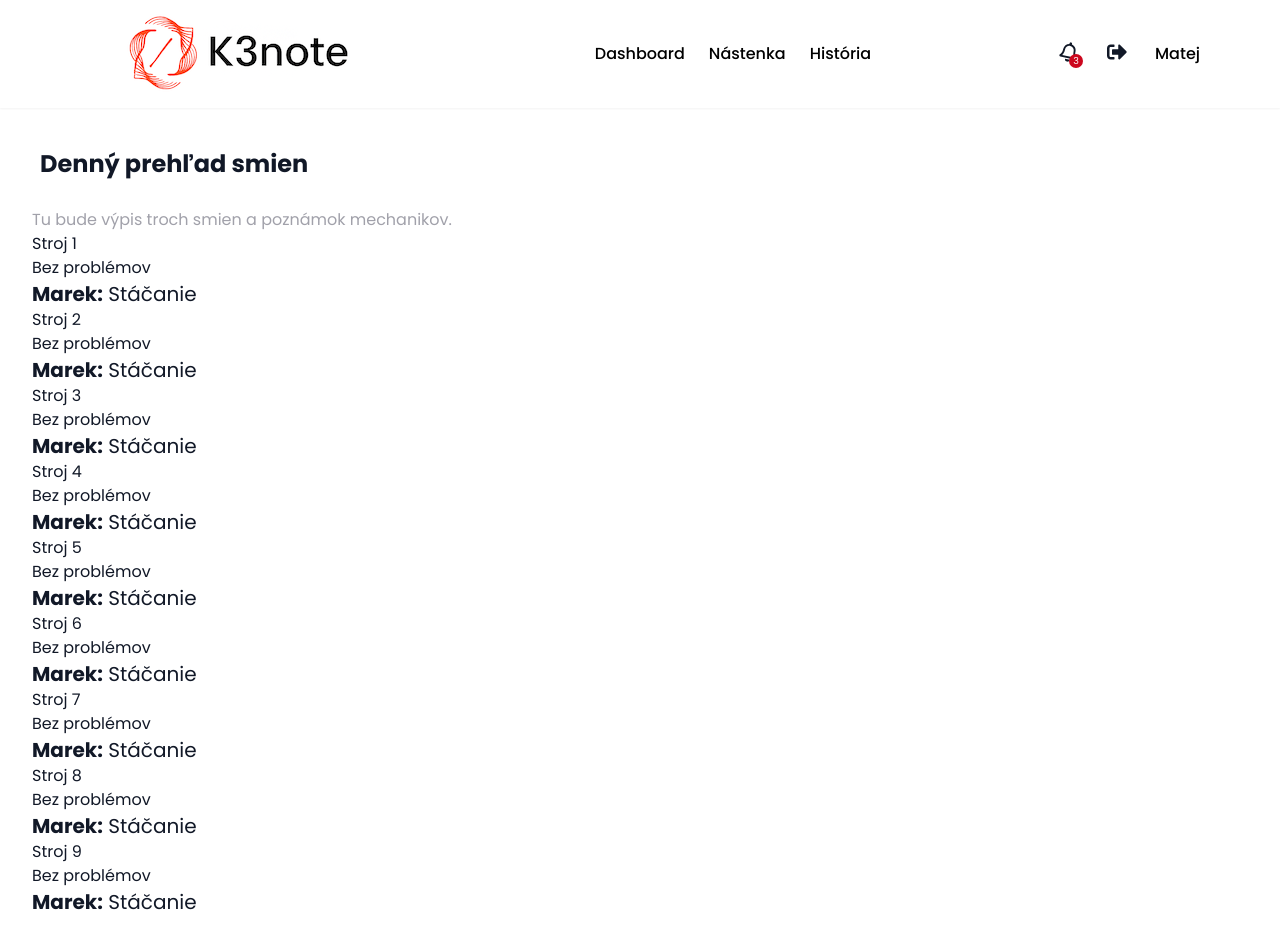
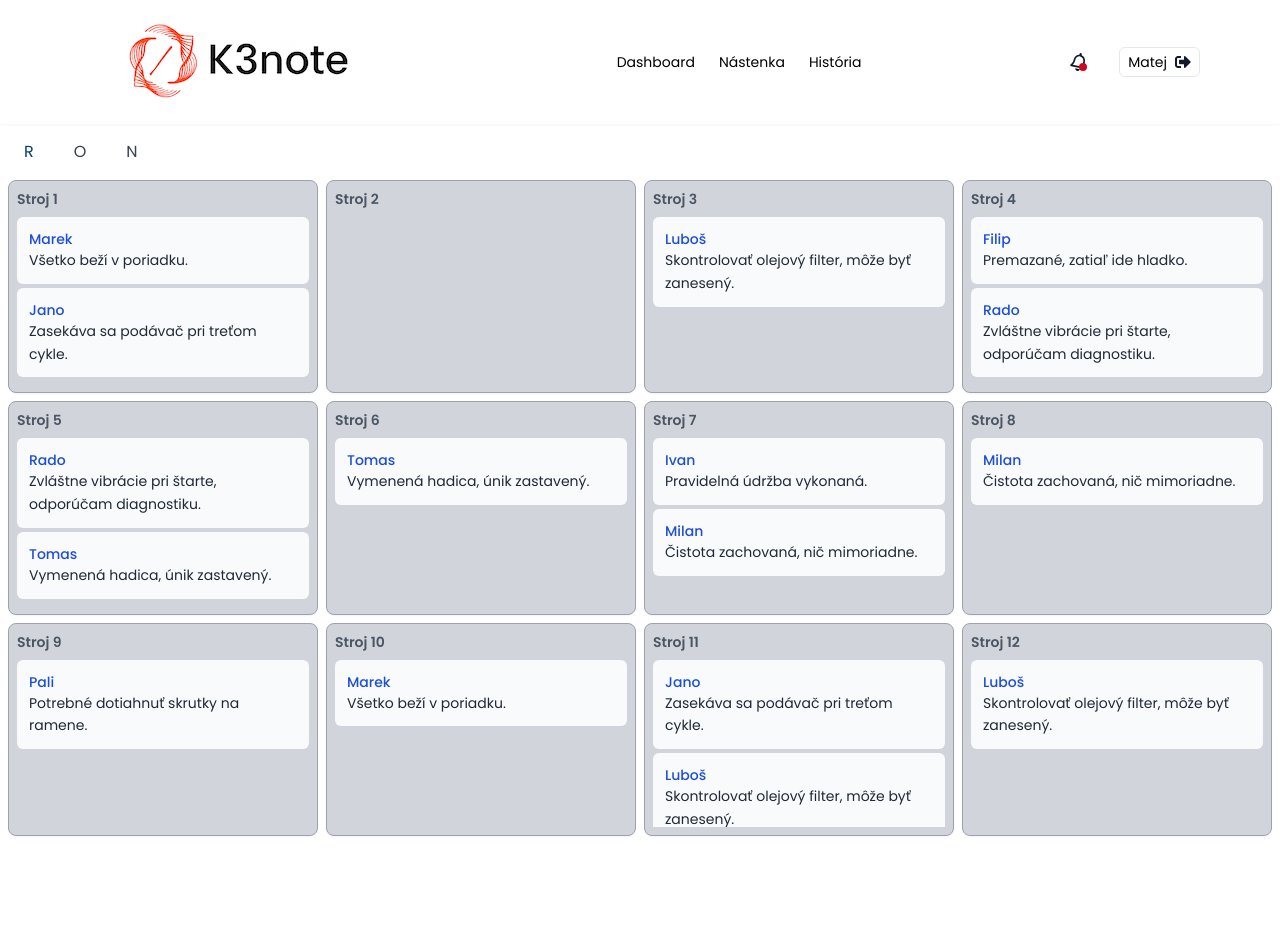
Before and after one commit to Cerw3xo/k3note, a Next.js app: page /dashboard in a window 1280 px wide. After the commit the page ends 844 px from the top, so only its background shows below. Built offline with nearby package versions, Linux system fonts and the light colour scheme.

Commit message:
Convert to grid layout with scrollable comments

```diff
--- a/src/app/components/AppHeader.tsx
+++ b/src/app/components/AppHeader.tsx
@@ -98,7 +98,7 @@ export default function AppHeader() {
   }
 
   return (
-    <header className="flex items-center justify-between bg-white shadow-sm relative px-20 py-1 ">
+    <header className="flex items-center justify-between bg-white shadow-sm relative px-20 py-3 ">
       <Image
         className="w-auto"
         src="/image.png"
@@ -109,7 +109,7 @@ export default function AppHeader() {
 
       <div>
         <nav>
-          <ul className="flex gap-x-6 text-md font-medium cursor-pointer">
+          <ul className="flex gap-x-6 text-sm  cursor-pointer">
             <li className="cursor-pointer">Dashboard</li>
             <li className="cursor-pointer">Nástenka</li>
             <li className="cursor-pointer">História</li>
@@ -117,36 +117,30 @@ export default function AppHeader() {
         </nav>
       </div>
 
-      <div className="flex  gap-x-7">
-        <div className="relative inline-block cursor-pointer group">
+      <div className="flex gap-x-8">
+        <div className="relative flex items-center cursor-pointer group">
           <div ref={bellRef}>
             {" "}
             <FaRegBell
-              className="w-5 h-5 text-font-prim rotate-12 group-hover:rotate-0 group-hover:scale-110 transition-all
-             duration-200"
+              className="w-4 h-5 text-font-prim rotate-12 group-hover:rotate-0 group-hover:scale-110 transition-all
+             duration-200 "
               onClick={toggleDropDown}
             />
             {notificationState.problems.length > 0 && (
               <span
                 onClick={toggleDropDown}
                 className="bg-k3-red
-               text-white text-[.6rem]
                rounded-full
                flex items-center justify-center
-               p-[.25rem]
+               p-1
                absolute
-               min-w-[10px]
-               min-h-[10px]
-                top-3
-                -right-1
+               min-w-[7px]
+               min-h-[7px]
+                top-4
+                -right-0
                 aspect-square
                 "
-              >
-                {" "}
-                {notificationState.problems.length > 99
-                  ? "99+"
-                  : notificationState.problems.length}
-              </span>
+              ></span>
             )}
           </div>
 
@@ -185,8 +179,10 @@ export default function AppHeader() {
             </div>
           )}
         </div>
-        <FaSignOutAlt className=" relative text-font-prim w-5 h-5 cursor-pointer hover:left-1 transition-all" />
-        <p className="flex text-md font-medium ">Matej</p>
+        <button className="flex items-center gap-2 px-2 py-1 rounded-md border border-FONT-SEC">
+          <p className="flex text-sm font-sm ">Matej</p>
+          <FaSignOutAlt className=" relative text-font-prim w-4 h-4 cursor-pointer" />
+        </button>
       </div>
     </header>
   );
--- a/src/app/dashboard/page.tsx
+++ b/src/app/dashboard/page.tsx
@@ -1,45 +1,134 @@
+"use client";
+
+import { useEffect, useState } from "react";
+
+interface Comment {
+  id: string;
+  name: string;
+  text: string;
+}
+
+interface Machine {
+  id: string;
+  name: string;
+  note: string;
+  comments: Comment[];
+}
+
+interface Shift {
+  id: string;
+  name: string;
+  machines: Machine[];
+}
+
 export default function DashboardPage() {
-  const shifts = [
-    {
-      id: "morning",
-      name: "Ranní smena",
-      machines: Array.from({ length: 9 }, (_, i) => ({
+  const [selectedShiftId, setSelectedShiftId] = useState("morning");
+  const [shifts, setShifts] = useState<Shift[]>([]);
+
+  const names = [
+    "Marek",
+    "Jano",
+    "Luboš",
+    "Filip",
+    "Rado",
+    "Tomas",
+    "Ivan",
+    "Milan",
+    "Pali",
+  ];
+  const sampleTexts = [
+    "Všetko beží v poriadku.",
+    "Zasekáva sa podávač pri treťom cykle.",
+    "Skontrolovať olejový filter, môže byť zanesený.",
+    "Premazané, zatiaľ ide hladko.",
+    "Zvláštne vibrácie pri štarte, odporúčam diagnostiku.",
+    "Vymenená hadica, únik zastavený.",
+    "Pravidelná údržba vykonaná.",
+    "Čistota zachovaná, nič mimoriadne.",
+    "Potrebné dotiahnuť skrutky na ramene.",
+  ];
+
+  const getRandomComments = (machineIndex: number) => {
+    const numberOfComments = Math.floor(Math.random() * 4); // 0 až 3 komentáre
+    return Array.from({ length: numberOfComments }, (_, i) => ({
+      id: `c${machineIndex + 1}-${i + 1}`,
+      name: names[(machineIndex + i) % names.length],
+      text: sampleTexts[(machineIndex + i) % sampleTexts.length],
+    }));
+  };
+
+  useEffect(() => {
+    const shiftsData = ["morning", "afternoon", "night"].map(
+      (shiftId, shiftIdx) => ({
+        id: shiftId,
+        name: ["R", "O", "N"][shiftIdx],
+        machines: Array.from({ length: 12 }, (_, i) => ({
           id: `m${i + 1}`,
           name: `Stroj ${i + 1}`,
           note: "Bez problémov",
-        comments: [
-          {
-            id: "c1",
-            name: "Marek",
-            text: "Stáčanie",
-          },
-        ],
+          comments: getRandomComments(i),
         })),
-    },
-  ];
+      })
+    );
+    setShifts(shiftsData);
+  }, []);
+
+  const selectedShift =
+    shifts.find((s) => s.id === selectedShiftId) || null;
 
   return (
-    <main className="min-h-screen bg-white-200 text-font-prim p-8 w-screen">
-      <h1 className="text-2xl font-bold mb-5 p-2">
-        Denný prehľad smien
-      </h1>
-      <p className="text-zinc-400">
-        Tu bude výpis troch smien a poznámok mechanikov.
+    <main className="h-[calc(100vh-80px)] flex flex-col bg-white text-font-prim p-2 ">
+      <div className="flex-shrink-0">
+        <div className="flex gap-2 mb-2">
+          {shifts.map((shift) => (
+            <button
+              className={`px-4 py-2 font-normal rounded-md transition-colors ${
+                selectedShiftId === shift.id
+                  ? "text-k3-blue"
+                  : "text-gray-700 hover:text-slate-500"
+              }`}
+              key={shift.id}
+              onClick={() => setSelectedShiftId(shift.id)}
+            >
+              {shift.name}
+            </button>
+          ))}
+        </div>
+      </div>
+
+      <section className="flex-1 min-h-0">
+        {selectedShift && (
+          <div key={selectedShift.id} className="h-full">
+            <div className="grid auto-rows-fr grid-cols-1 md:grid-cols-2 lg:grid-cols-3 xl:grid-cols-4 gap-2 h-full">
+              {selectedShift.machines.map((machine) => (
+                <div
+                  key={machine.id}
+                  className="bg-gray-300 border border-gray-400 rounded-lg p-2 shadow-sm flex flex-col h-full"
+                >
+                  <h3 className="text-sm font-semibold text-gray-600 mb-2 flex-shrink-0">
+                    {machine.name}
+                  </h3>
+
+                  <div className="flex-1 overflow-y-auto space-y-1">
+                    {machine.comments.map((comment) => (
+                      <div
+                        key={comment.id}
+                        className="bg-gray-50 p-3 rounded-md"
+                      >
+                        <p className="text-sm font-medium text-blue-700">
+                          {comment.name}
                         </p>
-      <section>
-        {shifts[0].machines.map((machine) => (
-          <div key={machine.id}>
-            <h2>{machine.name}</h2>
-            <p>{machine.note}</p>
-            {machine.comments.map((comment) => (
-              <div key={comment.id}>
-                <p className="text-xl text-font-prim">
-                  <strong>{comment.name}:</strong> {comment.text}
+                        <p className="text-sm text-gray-800 leading-relaxed">
+                          {comment.text}
                         </p>
                       </div>
                     ))}
                   </div>
+                </div>
               ))}
+            </div>
+          </div>
+        )}
       </section>
     </main>
   );
--- a/src/app/layout.tsx
+++ b/src/app/layout.tsx
@@ -23,7 +23,7 @@ export default function RootLayout({
   return (
     <html lang="en">
       <body
-        className={`${poppins.variable} font-sans antialiased bg-white text-black`}
+        className={`${poppins.variable} font-sans antialiased bg-white text-black `}
       >
         <AppHeader />
         {children}
```
Lines whose indentation alone changed are shown as unchanged.
